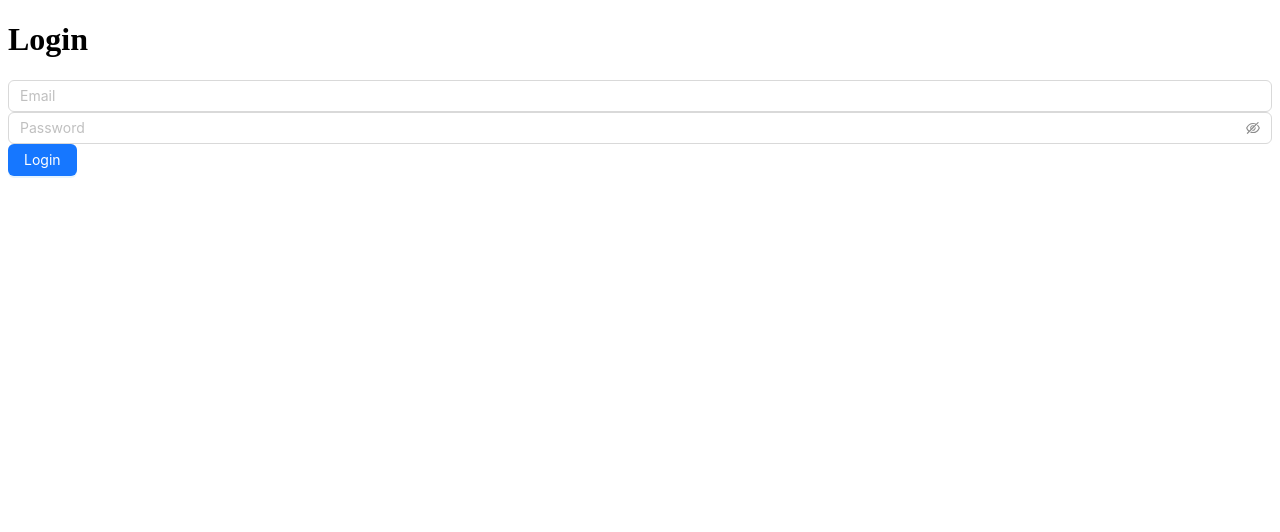
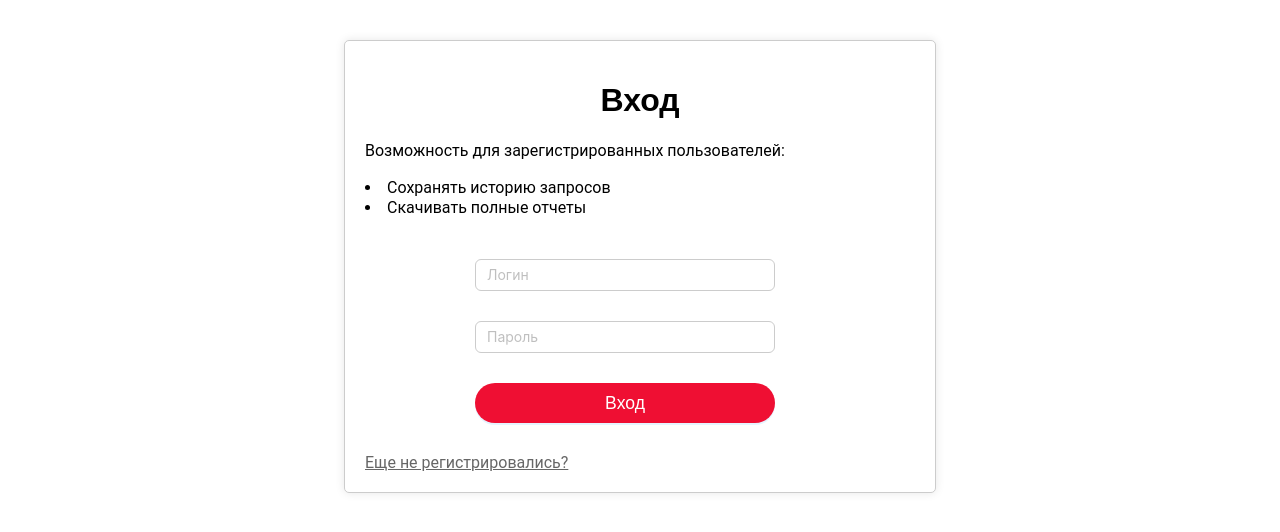
Before and after one commit to tim26006/InvestTex, a React (Vite) app in the folder frontend/: page /login in a window 1280 px wide. Shown: the top 532 px of the page. Built offline with nearby package versions, Linux system fonts and the light colour scheme.

Commit message:
логин

```diff
--- /dev/null
+++ b/frontend/src/Login.css
@@ -0,0 +1,84 @@
+
+
+
+.Window_login {
+    width: 550px;
+    max-height: 90%;
+    margin: 40px auto;
+    background-color: #fff;
+    padding: 20px;
+    border: 1px solid #ccc;
+    border-radius: 5px;
+    box-shadow: 0 0 10px rgba(0, 0, 0, 0.1);
+}
+
+
+.Window_login h1 {
+    font-family: Bebas Neue, sans-serif;
+    font-weight: 700;
+    text-align: center;
+    font-size: 32px;
+}
+
+.Window_login Input {
+    margin-bottom: 10px;
+    width: 300px;
+    margin-top: 20px;
+    left: 20%;
+    border: 1px solid #ccc; /* Optional: define a default border */
+}
+
+.Window_login Input:focus {
+    border: 1px solid #ccc; /* Add a black border on focus */
+    outline: none; /* Remove default focus outline */
+}
+
+.Window_login Input:hover {
+    border-color: #ccc; /* Ensure the border color doesn't change on hover */
+}
+
+
+.Window_login Button {
+    font-family: Bebas Neue, sans-serif;
+    font-size: 1.1rem;
+    margin-right: 10px;
+    background-color: #ef0f33;
+    color: #fff;
+    border-radius: 20px;
+    padding: 10px 20px;
+    transition: background-color 1s;
+    width: 300px;
+    height: 40px;
+    margin-top: 20px;
+    left: 20%;
+  }
+
+
+.Window_login Button:hover {
+    background-color: #a00a24 !important;
+  }
+
+
+
+.text  {
+    font-family: Roboto, sans-serif;
+    text-transform: none;
+    font-weight: 400;
+    font-size: 16px;
+    line-height: 1.3;
+    margin-top: 8px;
+}
+
+.double_li {
+    margin-bottom: 20px;
+}
+
+
+.url {
+    margin-top: 30px;
+}
+
+.url a {
+    font-family: Roboto, sans-serif;
+    color: #666;
+}
--- a/frontend/src/Login.jsx
+++ b/frontend/src/Login.jsx
@@ -3,9 +3,14 @@ import { Input, Button } from 'antd';
 import axios from 'axios';
 import { useNavigate } from 'react-router-dom'; // Import useNavigate function
 import { Navigate } from 'react-router-dom'; // Import Navigate component
+import './Login.css';
+import { Spin, Alert } from 'antd';
+import { LoadingOutlined } from '@ant-design/icons';
 
 function Login() {
   const navigate = useNavigate(); // Use the useNavigate function to redirect users
+  const antIcon = <LoadingOutlined style={{ fontSize: 100, color: 'red' }} spin />;
+  const [isLoading, setIsLoading] = useState(false);
 
   const [email, setEmail] = useState('');
   const [password, setPassword] = useState('');
@@ -13,6 +18,7 @@ function Login() {
 
   const handleLogin = async () => {
     try {
+      setIsLoading(true);
       const response = await axios.post('http://localhost:8000/api/login', { email, password });
       const { access_token } = response.data; // Extract access_token from response
       localStorage.setItem('access_token', access_token); // Store access_token in localStorage
@@ -20,9 +26,14 @@ function Login() {
       navigate('/personal');
     } catch (error) {
       console.error('Error while making the request:', error);
+      if (error.response.status === 400){
+        <Alert message="Введены неверные данные" type="warning" />
+      }
       // Handle login error
-    }
-  };
+    } finally {
+    setIsLoading(false); // Установите isLoading в false после завершения авторизации
+  }
+};
 
   // If isAuthenticated is true, redirect the user to PersonalArea
   if (isAuthenticated) {
@@ -30,16 +41,24 @@ function Login() {
   }
 
   return (
-    <div>
-      <h1>Login</h1>
+    <div className='Window_login'>
+      <h1>Вход</h1>
       <div>
-        <Input placeholder="Email" value={email} onChange={e => setEmail(e.target.value)} />
+      <div className='text'>
+        <p>Возможность для зарегистрированных пользователей:</p>
+        <li>Сохранять историю запросов</li>
+        <li className='double_li'>Скачивать полные отчеты</li>
+      </div>
+        <Input placeholder="Логин" value={email} onChange={e => setEmail(e.target.value)} />
       </div>
       <div>
-        <Input.Password placeholder="Password" value={password} onChange={e => setPassword(e.target.value)} />
+        <Input  type="password"  placeholder="Пароль" value={password} onChange={e => setPassword(e.target.value)} />
       </div>
       <div>
-        <Button type="primary" onClick={handleLogin}>Login</Button>
+      <Button type="primary" onClick={handleLogin}>
+          {isLoading ? <Spin indicator={antIcon} /> : 'Вход'}
+        </Button>
+      <div className='url'><a href='/reg'>Еще не регистрировались?</a></div>
       </div>
     </div>
   );
```
